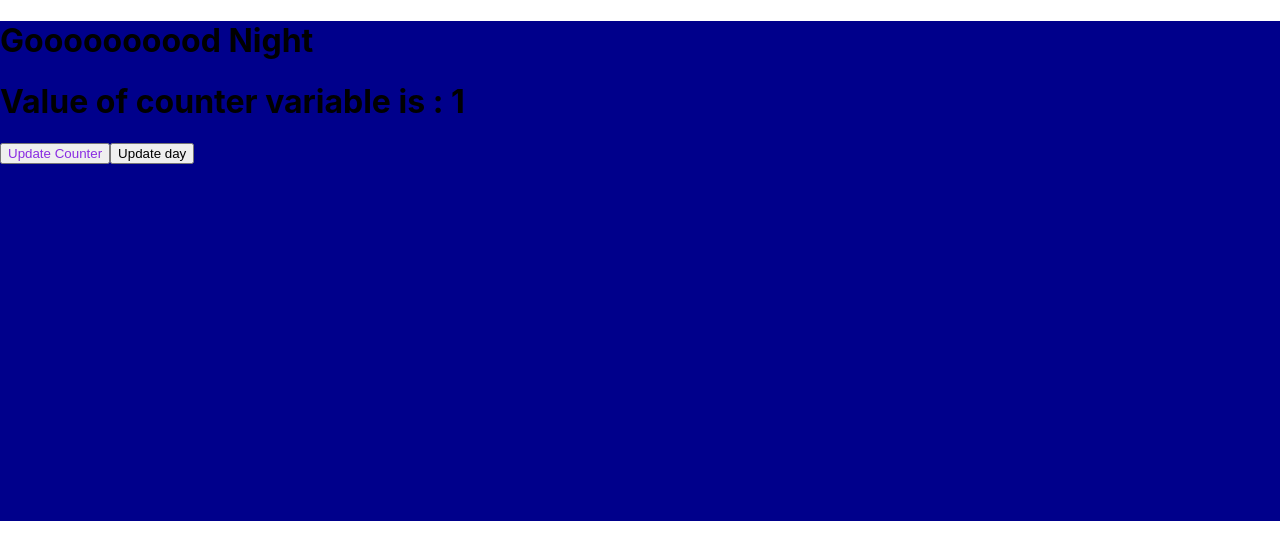
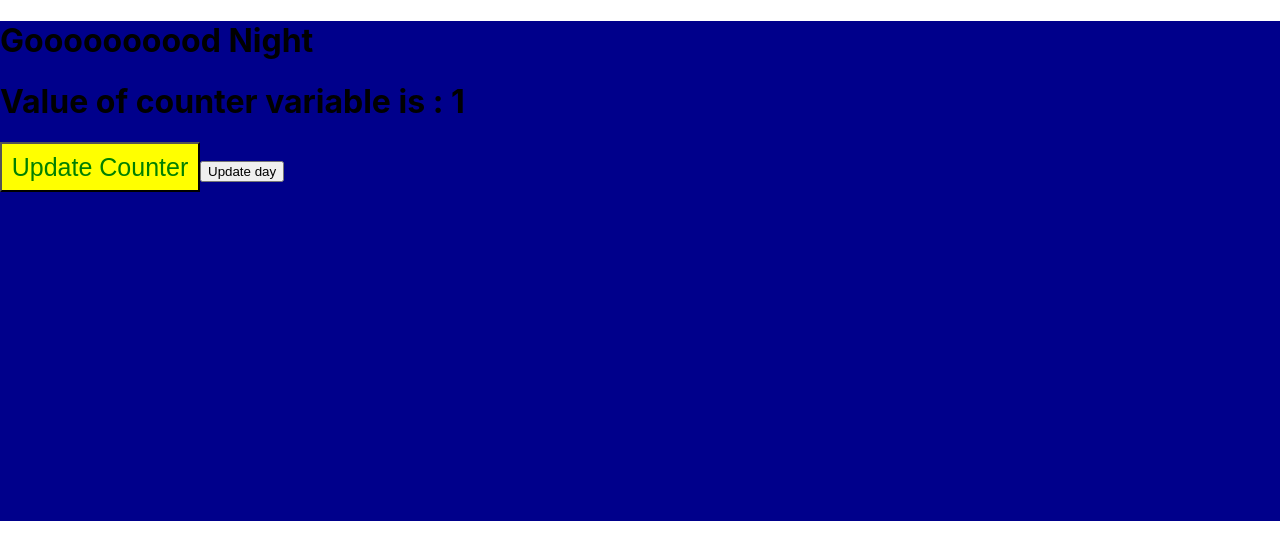
Before and after one commit to ahsanjamil306/Bootcamp2020_Class4, a React (Create React App) app: page / in a window 1280 px wide. Shown: the top 560 px of the page. Built offline with nearby package versions, Linux system fonts and the light colour scheme.

Commit message:
adding css to buttons

```diff
--- a/src/App.css
+++ b/src/App.css
@@ -10,5 +10,19 @@
 
 .button1{
 
-  color: blueviolet;
+  color: green;
+  width: 200px;
+  height: 50px;
+  font-size: 25px;
+  background: yellow;
 }
+
+.button2{
+
+  color: green;
+  width: 200px;
+  height: 50px;
+  font-size: 25px;
+  background: yellow;
+
+}
```
